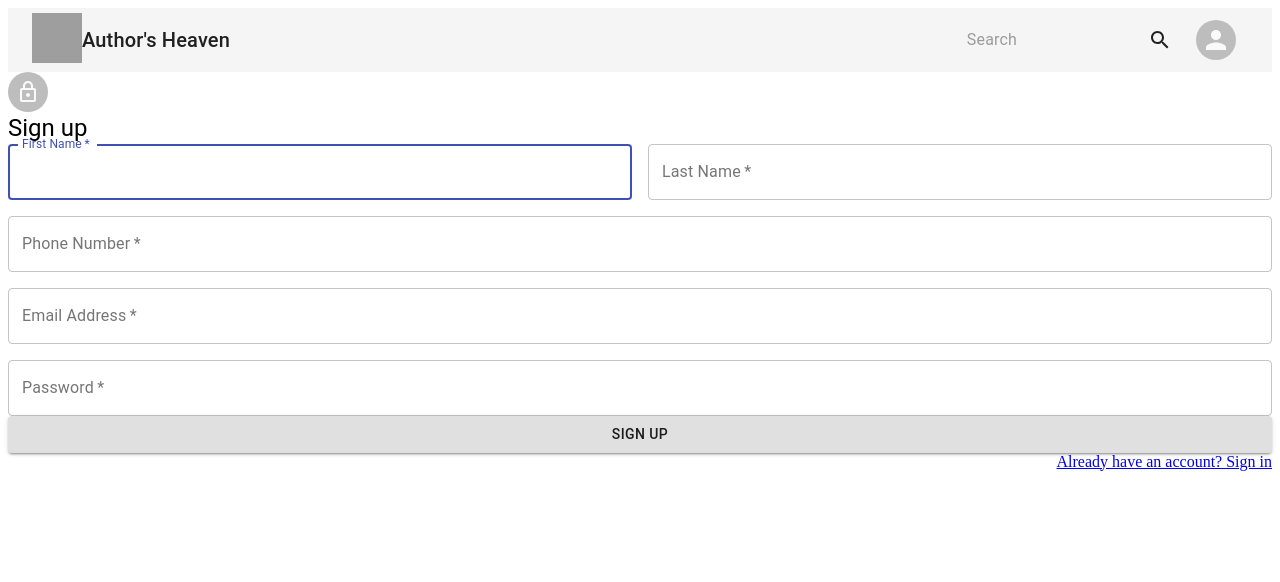
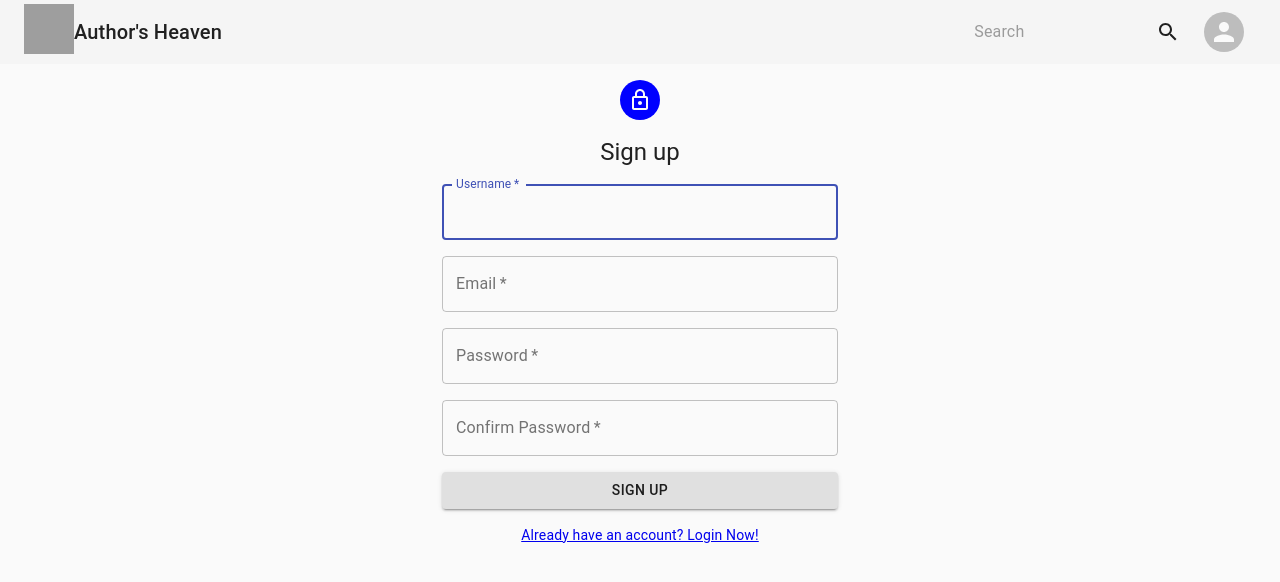
Before and after one commit to suruchee/authors-heaven, a React (Create React App) app: page /signUp in a window 1280 px wide. Shown: the top 582 px of the page. Built offline with nearby package versions, Linux system fonts and the light colour scheme; grey boxes are pictures that could not be loaded.

Commit message:
css added to singUp page

```diff
--- a/src/components/SignUp.tsx
+++ b/src/components/SignUp.tsx
@@ -1,55 +1,66 @@
 import * as React from "react";
 import TextField from "@material-ui/core/TextField";
 import Avatar from "@material-ui/core/Avatar";
-import Button from "@material-ui/core/Button";
 import Grid from "@material-ui/core/Grid";
 import LockOutlinedIcon from "@material-ui/icons/LockOutlined";
-import Typography from "@material-ui/core/Typography";
+import {
+  Button,
+  makeStyles,
+  Paper,
+  Typography,
+  Container,
+  CssBaseline,
+} from "@material-ui/core";
+
 import { Link } from "react-router-dom";
 
+const useStyles = makeStyles({
+  paper: {
+    display: "flex",
+    flexDirection: "column",
+    alignItems: "center",
+  },
+  avatar: {
+    margin: "2vh",
+    backgroundColor: "blue",
+  },
+  form: {
+    marginTop: "2vh",
+  },
+  submit: {
+    marginTop: "2vh",
+  },
+  linkSignIn:{
+    marginTop:"2vh",
+    textAlign:"center"
+  }
+});
+
 export default function SignUp() {
+  const classes = useStyles();
+
   return (
-    <div>
-      <Avatar>
+    <Container component="main" maxWidth="xs">
+      <CssBaseline />
+      <div className={classes.paper}>
+        <Avatar className={classes.avatar}>
           <LockOutlinedIcon />
         </Avatar>
         <Typography component="h1" variant="h5">
           Sign up
         </Typography>
-      <form noValidate>
+        <form className={classes.form}>
           <Grid container spacing={2}>
-          <Grid item sm={6}>
+            <Grid item sm={12}>
               <TextField
-              autoComplete="fname"
-              name="firstName"
+                autoComplete="username"
+                name="username"
                 variant="outlined"
                 required
                 fullWidth
-              id="firstName"
-              label="First Name"
+                id="username"
+                label="Username"
                 autoFocus
-            />
-          </Grid>
-          <Grid item sm={6}>
-            <TextField
-              variant="outlined"
-              required
-              fullWidth
-              id="lastName"
-              label="Last Name"
-              name="lastName"
-              autoComplete="lname"
-            />
-          </Grid>
-          <Grid item xs={12}>
-            <TextField
-              variant="outlined"
-              required
-              fullWidth
-              id="phone"
-              label="Phone Number"
-              name="phone"
-              autoComplete="phone"
               />
             </Grid>
             <Grid item xs={12}>
@@ -58,7 +69,7 @@ export default function SignUp() {
                 required
                 fullWidth
                 id="email"
-              label="Email Address"
+                label="Email"
                 name="email"
                 autoComplete="email"
               />
@@ -75,16 +86,32 @@ export default function SignUp() {
                 autoComplete="current-password"
               />
             </Grid>
+            <Grid item xs={12}>
+              <TextField
+                variant="outlined"
+                required
+                fullWidth
+                name="confirmpassword"
+                label="Confirm Password"
+                type="password"
+                id="confirmpassword"
+                autoComplete="current-password"
+              />
             </Grid>
-        <Button type="submit" fullWidth variant="contained">
+          </Grid>
+          <Button
+            type="submit"
+            fullWidth
+            variant="contained"
+            className={classes.submit}
+          >
             Sign Up
           </Button>
-        <Grid container justifyContent="flex-end">
-          <Grid item>
-            <Link to="/signIn">Already have an account? Sign in</Link>
-          </Grid>
+            <Grid item className={classes.linkSignIn}>
+              <Link to="/signIn" >Already have an account? Login Now!</Link>
           </Grid>
         </form>
       </div>
+    </Container>
   );
 }
--- a/src/redux/constants/actionTypes.tsx
+++ b/src/redux/constants/actionTypes.tsx
@@ -1,4 +1,7 @@
 export const ActionTypes = {
+  REGISTER_REQUEST:"REGISTER_REQUEST",
+  REGISTER_SUCCESS:"REGISTER_SUCCESS",
+  REGISTER_FAILURE:"REGISTER_FAILURE",
   SET_ARTICLES: "SET_ARTICLES",
   SELECTED_ARTICLES: "SELECTED_ARTICLES",
 };
```
Also changed, not shown: src/redux/actions/userActions.tsx (added, +33 -0 lines). Lines whose indentation alone changed are shown as unchanged.
